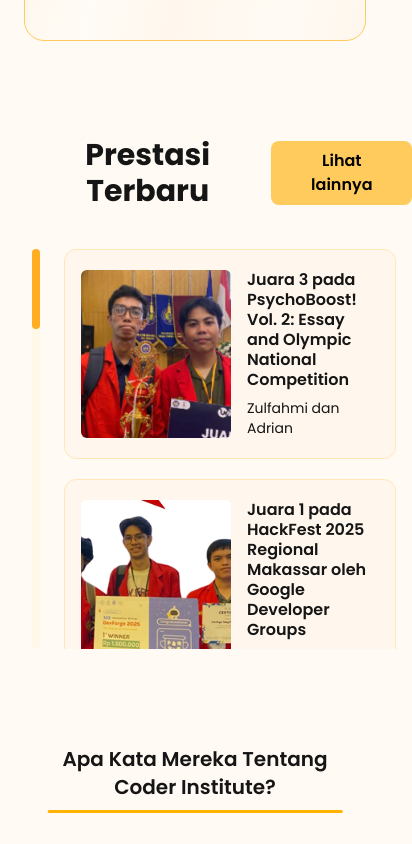
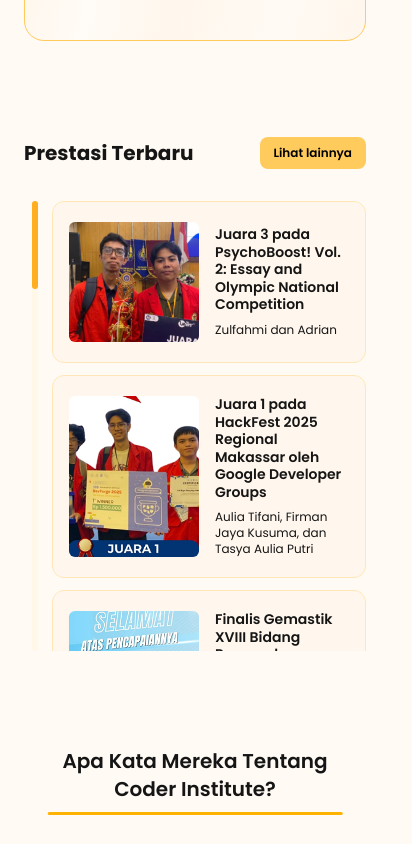
Before and after one commit to Coder-Institute-HMIF-FT-UH/website-coder-institute, a Next.js app: page / in a window 390 px wide. Shown: the part 2280-3124 px from the top of the page, 412 px wide, since content can reach past the window. Built offline with nearby package versions, Linux system fonts and the light colour scheme.

Commit message:
feat(beranda/prestasi): enhance PrestasiCardKanan and PrestasiTerbaruSection for responsive design and improved scroll indicator

```diff
--- a/src/components/beranda/prestasi/PrestasiCardKanan.tsx
+++ b/src/components/beranda/prestasi/PrestasiCardKanan.tsx
@@ -4,22 +4,22 @@
 
 export const PrestasiCardKanan = ({ item }: { item: PrestasiItem }) => {
   return (
-    <div className="flex cursor-pointer gap-4 self-stretch rounded-xl border-[1.3px] border-[#FFE7B7] bg-[#FFF7ED] px-4 py-5 sm:gap-5 sm:px-5 sm:py-6 lg:gap-4 lg:px-4 lg:py-6 xl:p-6">
-      <div className="relative min-h-[120px] w-[150px] flex-shrink-0 self-stretch overflow-hidden rounded-md sm:min-h-[150px] sm:w-[240px] lg:min-h-[110px] lg:w-[160px] lg:rounded-sm xl:w-[190px]">
+    <div className="xs:gap-4 xs:px-4 xs:py-5 flex cursor-pointer gap-3 self-stretch rounded-xl border-[1.3px] border-[#FFE7B7] bg-[#FFF7ED] py-4 pl-3 sm:gap-5 sm:px-5 sm:py-6 lg:gap-4 lg:px-4 lg:py-6 xl:p-6">
+      <div className="xs:min-h-[120px] xs:w-[130px] relative min-h-[100px] w-[110px] flex-shrink-0 self-stretch overflow-hidden rounded-md sm:min-h-[150px] sm:w-[240px] lg:min-h-[110px] lg:w-[160px] lg:rounded-sm xl:w-[190px]">
         <Image
           src={item.image}
           alt={item.title}
           fill
           className="object-cover"
-          sizes="(max-width: 1024px) 45vw, 160px"
+          sizes="(max-width: 400px) 110px, (max-width: 640px) 130px, (max-width: 1024px) 240px, 160px"
         />
       </div>
 
-      <div className="flex min-w-0 flex-1 flex-col justify-center gap-2 text-left sm:gap-4 lg:gap-2">
-        <h4 className="text-base leading-tight font-semibold sm:text-lg lg:text-base 2xl:text-lg">
+      <div className="xs:gap-2 flex min-w-0 flex-1 flex-col justify-center gap-1 text-left sm:gap-4 lg:gap-2">
+        <h4 className="text-sm leading-tight font-semibold sm:text-lg lg:text-base 2xl:text-lg">
           {item.title}
         </h4>
-        <p className="text-sm sm:text-base lg:text-xs 2xl:text-sm">
+        <p className="text-xs sm:text-base lg:text-xs 2xl:text-sm">
           {item.participants}
         </p>
       </div>
--- a/src/components/beranda/prestasi/PrestasiTerbaruSection.tsx
+++ b/src/components/beranda/prestasi/PrestasiTerbaruSection.tsx
@@ -17,22 +17,24 @@
 
   return (
     <section className="mx-auto">
-      <div className="mb-10 flex items-center justify-between">
-        <h2 className="text-3xl font-bold">Prestasi Terbaru</h2>
+      <div className="xs:mb-8 mb-6 flex flex-wrap items-center justify-between gap-x-2 gap-y-3 sm:mb-10 sm:gap-4">
+        <h2 className="xs:text-xl min-w-0 flex-1 text-left text-lg leading-tight font-bold sm:text-3xl">
+          Prestasi Terbaru
+        </h2>
         <Link href="/prestasi">
-          <button className="cursor-pointer rounded-lg bg-[#FFCB5C] px-5 py-2 font-semibold text-black transition">
+          <button className="xs:px-3.5 xs:py-2 xs:text-xs cursor-pointer rounded-lg bg-[#FFCB5C] px-2.5 py-1.5 text-[11px] font-semibold whitespace-nowrap text-black transition sm:px-5 sm:py-2 sm:text-base">
             Lihat lainnya
           </button>
         </Link>
       </div>
 
-      {/* Layout untuk ukuran sm-md */}
+      {/* Layout untuk ukuran lg kebawah */}
       <div className="relative lg:hidden">
         <div
           ref={scrollContainerMobileRef}
-          className="scrollbar-hide h-[400px] overflow-y-auto px-4"
+          className="scrollbar-hide xs:pl-1 h-[450px] overflow-y-auto pr-0 pl-2 sm:h-[400px] sm:px-2"
         >
-          <div className="flex flex-col gap-5 pl-6">
+          <div className="xs:gap-3 xs:pl-6 flex flex-col gap-4 pl-4">
             {prestasiTerbaruData.map(item => (
               <PrestasiCardKanan key={item.id} item={item} />
             ))}
@@ -40,7 +42,7 @@
         </div>
         <ScrollIndicator
           scrollContainerRef={scrollContainerMobileRef}
-          height={400}
+          className="h-[450px] sm:h-[400px]"
         />
       </div>
 
@@ -63,7 +65,10 @@
               ))}
             </div>
           </div>
-          <ScrollIndicator scrollContainerRef={scrollContainerRef} />
+          <ScrollIndicator
+            scrollContainerRef={scrollContainerRef}
+            className="h-[440px]"
+          />
         </div>
       </div>
     </section>
--- a/src/components/beranda/prestasi/ScrollIndicator.tsx
+++ b/src/components/beranda/prestasi/ScrollIndicator.tsx
@@ -9,10 +9,12 @@
  *   dari parent (`PrestasiTerbaruSection`) agar indicator tetap berada di luar
  *   elemen yang di-scroll (tidak ikut ter-scroll ketika user scroll konten).
  * - height: (opsional) tinggi track custom, default 440px
+ * - className: (opsional) custom className untuk override height secara responsif
  */
 interface ScrollIndicatorProps {
   scrollContainerRef: React.RefObject<HTMLDivElement | null>;
   height?: number;
+  className?: string;
 }
 
 /**
@@ -29,6 +31,7 @@
 export const ScrollIndicator = ({
   scrollContainerRef,
   height = 440,
+  className = '',
 }: ScrollIndicatorProps) => {
   // Persentase posisi scroll (0 - 100). Ini yang dipakai untuk menggerakkan thumb.
   const [scrollPercent, setScrollPercent] = useState(0);
@@ -152,13 +155,13 @@
   // Render struktur: track (background) dan thumb (active)
   return (
     <div
-      className="absolute top-0 left-2 w-[8px] cursor-pointer rounded-[20px] bg-[#FFF7E7] select-none"
-      style={{ height: `${trackHeight}px` }}
+      className={`absolute top-0 left-2 w-[6px] cursor-pointer rounded-[20px] bg-[#FFF7E7] select-none sm:w-[8px] ${className}`}
+      style={className ? undefined : { height: `${trackHeight}px` }}
     >
       <div
         ref={trackRef}
         className="relative w-full"
-        style={{ height: `${trackHeight}px` }}
+        style={className ? undefined : { height: `${trackHeight}px` }}
         onClick={handleTrackClick}
       >
         <div
```
